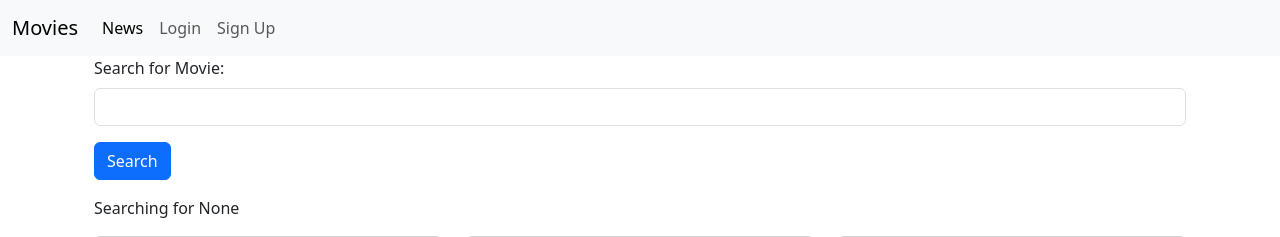
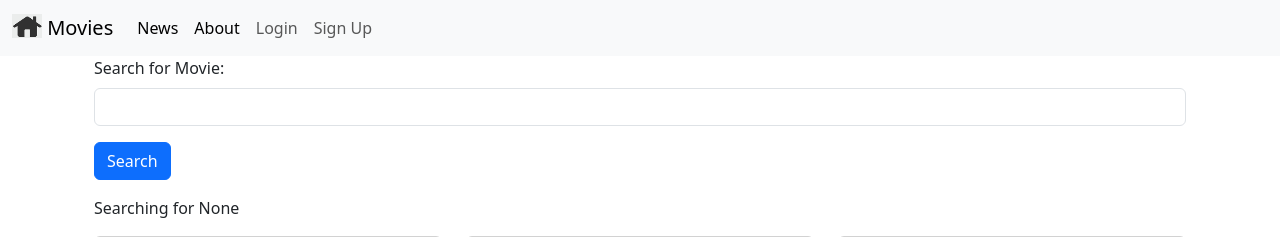
Before and after one commit to paolavallejo/Taller2_PI1_20252, a Django app: page / in a window 1280 px wide. Shown: the top 237 px of the page. Run offline with Django 5.2, Linux system fonts and the light colour scheme; data comes from the database, SQL or seed files in the repository.

Commit message:
Adición de archivos estáticos

```diff
--- a/moviereviews/settings.py
+++ b/moviereviews/settings.py
@@ -126,3 +126,8 @@ STATIC_URL = 'static/'
 # https://docs.djangoproject.com/en/5.2/ref/settings/#default-auto-field
 
 DEFAULT_AUTO_FIELD = 'django.db.models.BigAutoField'
+
+STATICFILES_DIRS = [
+ os.path.join(BASE_DIR, "static"),
+ 'moviereviews/static/',
+]
--- a/moviereviews/templates/base.html
+++ b/moviereviews/templates/base.html
@@ -47,6 +47,7 @@
   <div class="container-fluid">
     <a class="navbar-brand" href="{% url 'home' %}">
       {% load static %}
+      <img src="{% static 'images/home.png' %}" alt="" width="30" height="24" class="d-inline-block align-text-top" />
       Movies
     </a>
     <button class="navbar-toggler" type="button" data-bs-toggle="collapse" data-bs-target="#navbarSupportedContent" aria-controls="navbarSupportedContent" aria-expanded="false" aria-label="Toggle navigation">
@@ -56,6 +57,9 @@
       <ul class="navbar-nav me-auto mb-2 mb-lg-0">
         <li class="nav-item">
           <a class="nav-link active" aria-current="page" href="{% url 'news' %}">News</a>
+        </li>
+        <li class="nav-item">
+          <a class="nav-link active" aria-current="page" href="{% url 'about' %}">About</a>
         </li>
         <li class="nav-item">
           <a class="nav-link" href="#">Login</a>
```
Also changed, not shown: moviereviews/static/images/home.png (added).
